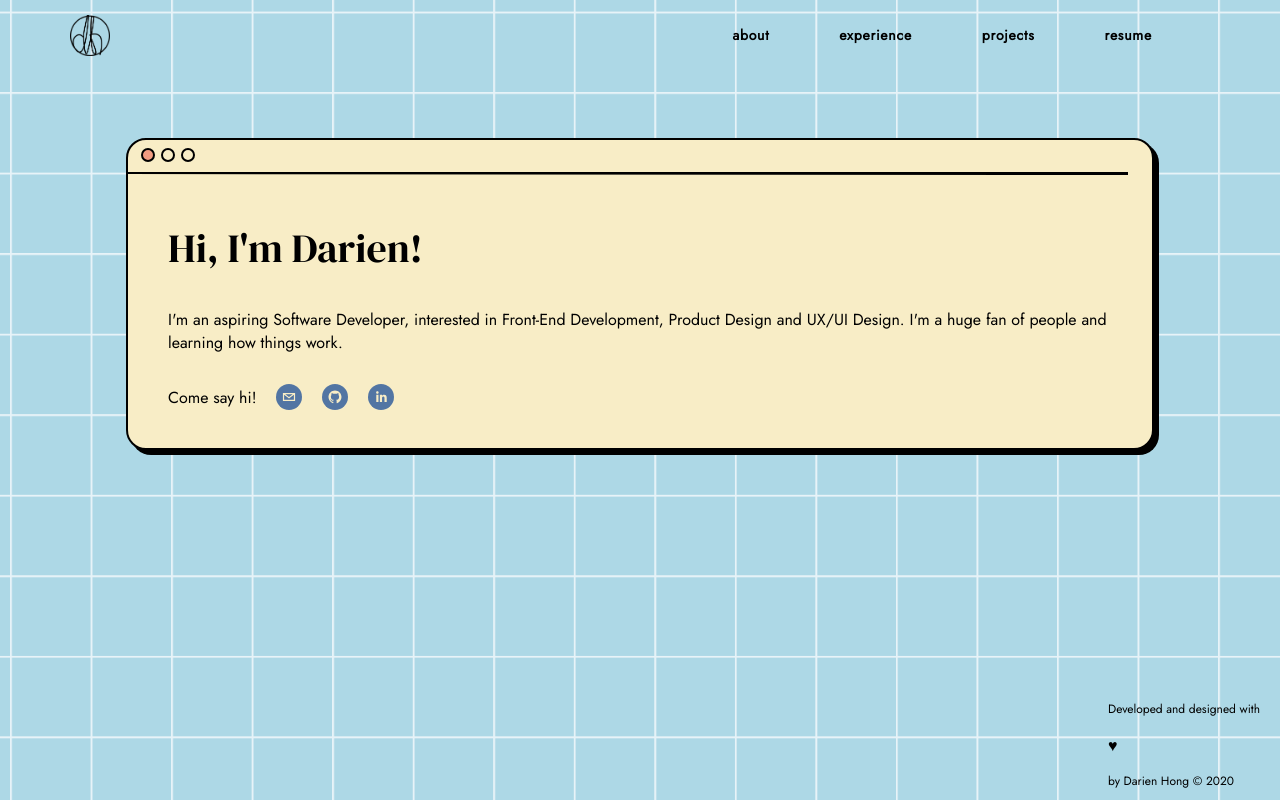
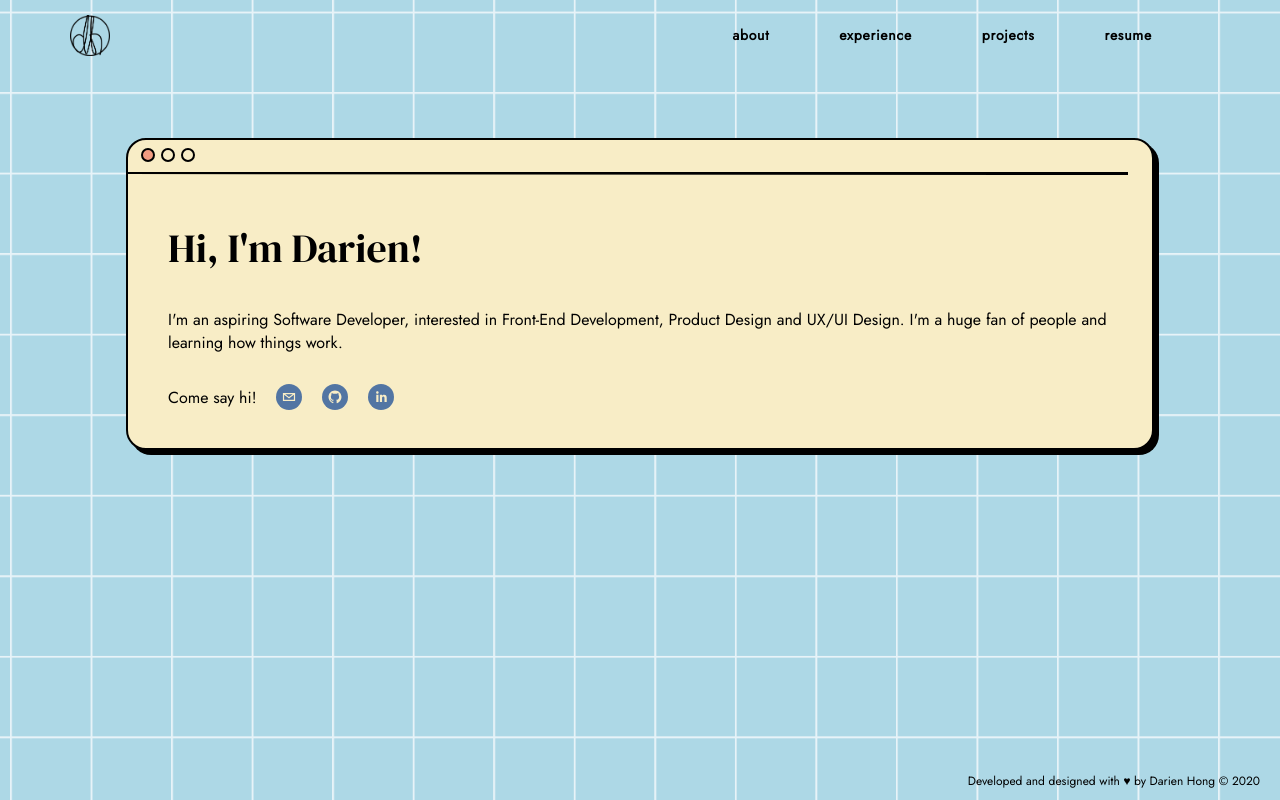
Before and after one commit to darienhong/darienhong.me, a React (Create React App) app: page / in a window 1280 px wide. Built offline with nearby package versions, Linux system fonts and the light colour scheme.

Commit message:
fixed footer

```diff
--- a/src/footer.jsx
+++ b/src/footer.jsx
@@ -16,7 +16,7 @@ export default class Footer extends Component {
 
             <div class="footer-block">
             <footer >
-                Developed and designed with <p style={{fontFamily: "Segoe UI"}}> ♥ </p>by Darien Hong &copy; 2020
+                Developed and designed with <span style={{fontFamily: "Segoe UI", padding: "0"}}>♥</span> by Darien Hong &copy; 2020
             </footer>
             </div>
 
```
